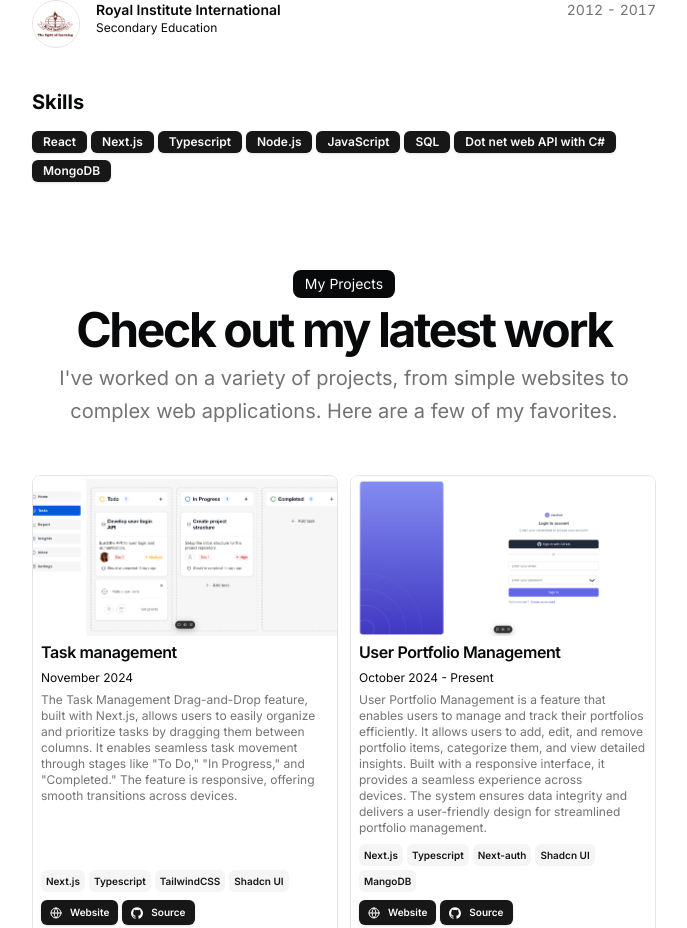
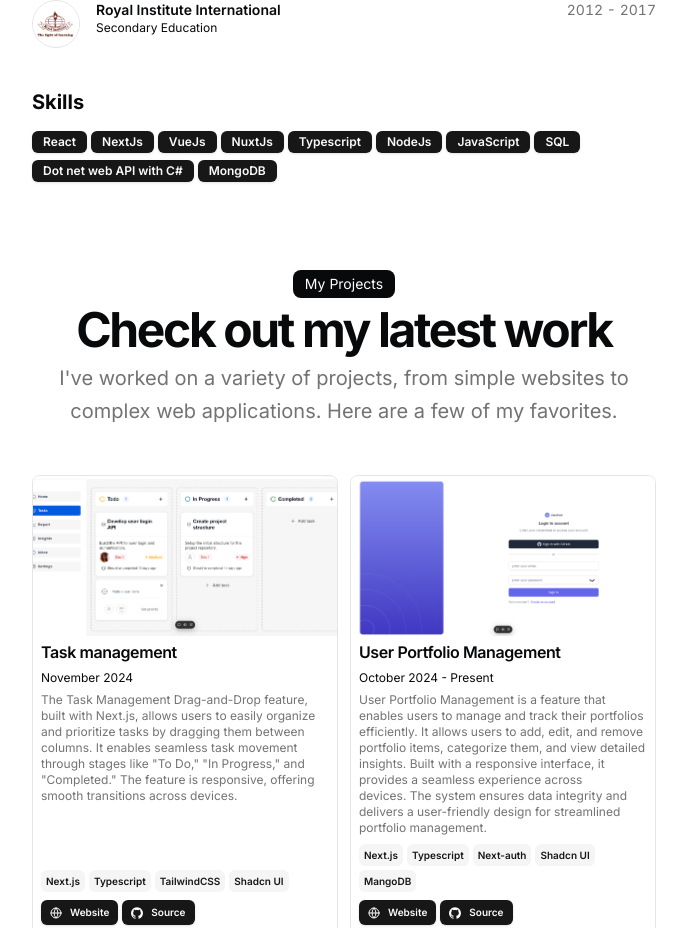
Before and after one commit to Shameera17/portfolio-magicUI, a Next.js app: page / in a window 1280 px wide. Shown: the part 838-1766 px from the top of the page, without its empty margins (296-983 px from the left). Built offline with nearby package versions, Linux system fonts and the light colour scheme.

Commit message:
add skills

```diff
--- a/src/data/resume.tsx
+++ b/src/data/resume.tsx
@@ -15,9 +15,11 @@ extensively carry out tasks start to finish.`,
   avatarUrl: "/me.jpg",
   skills: [
     "React",
-    "Next.js",
+    "NextJs",
+    "VueJs",
+    "NuxtJs",
     "Typescript",
-    "Node.js",
+    "NodeJs",
     "JavaScript",
     "SQL",
     "Dot net web API with C#",
```
